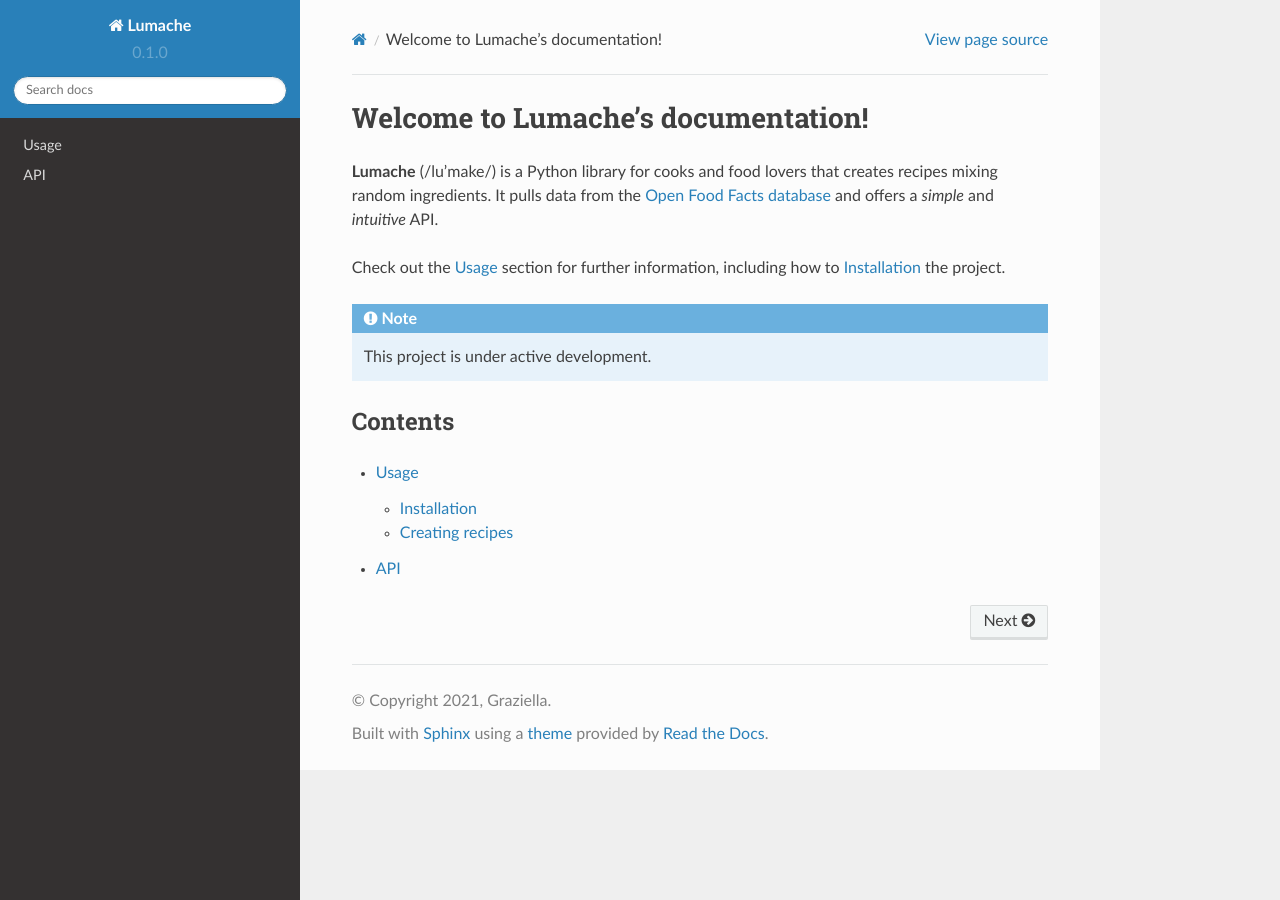
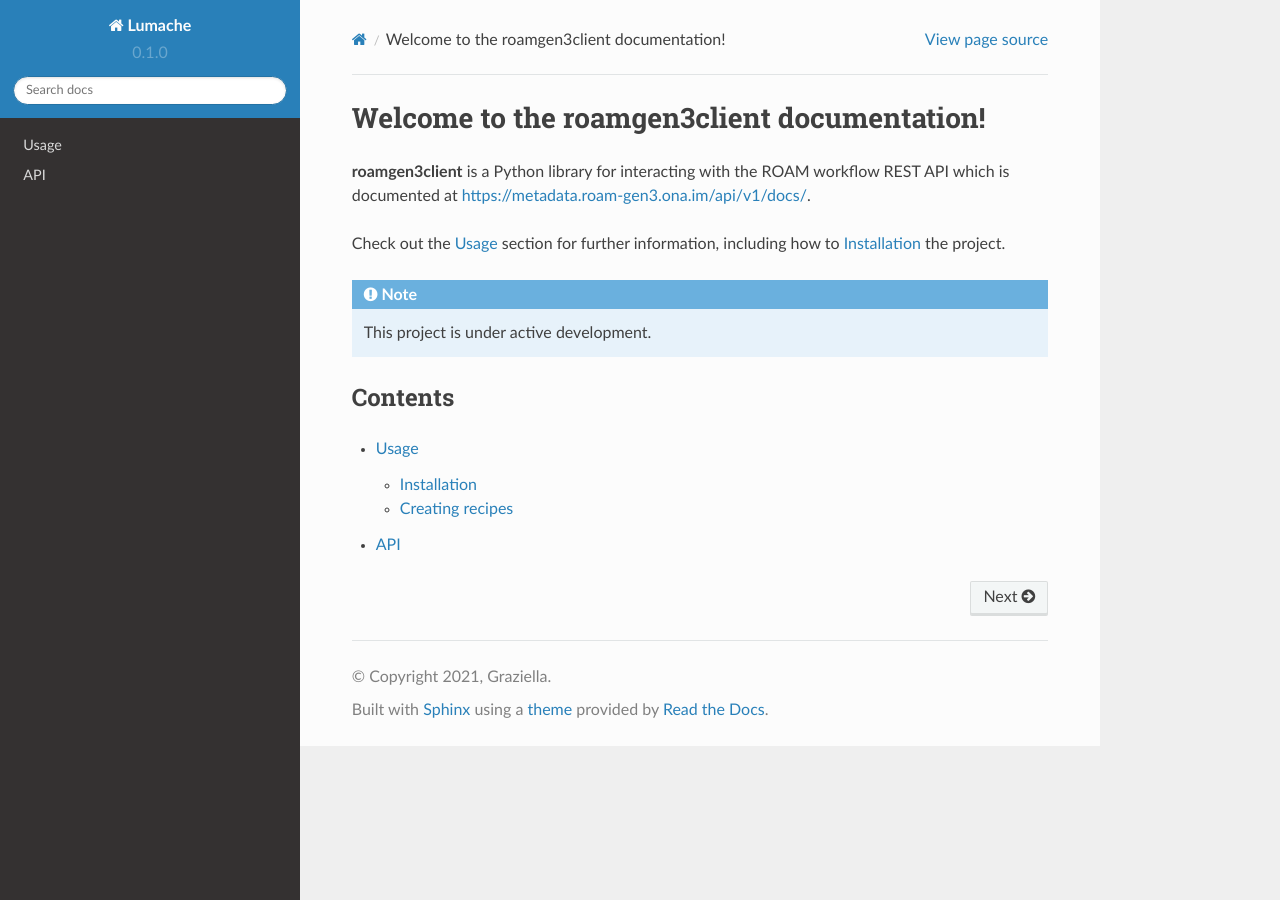
Before and after one commit to sppigot/readthedocs-roamgen3client, a Sphinx documentation site: the page built from docs/source/index.rst, in a window 1280 px wide. Built offline with Sphinx 7.4.7 and the Read the Docs theme 2.0.0, drawn with Linux system fonts in a browser that asks for light colours.

Commit message:
Initial updates

```diff
--- a/docs/source/index.rst
+++ b/docs/source/index.rst
@@ -1,10 +1,7 @@
-Welcome to Lumache's documentation!
-===================================
+Welcome to the roamgen3client documentation!
+============================================
 
-**Lumache** (/lu'make/) is a Python library for cooks and food lovers
-that creates recipes mixing random ingredients.
-It pulls data from the `Open Food Facts database <https://world.openfoodfacts.org/>`_
-and offers a *simple* and *intuitive* API.
+**roamgen3client** is a Python library for interacting with the ROAM workflow REST API which is documented at https://metadata.roam-gen3.ona.im/api/v1/docs/.
 
 Check out the :doc:`usage` section for further information, including
 how to :ref:`installation` the project.
--- a/pyproject.toml
+++ b/pyproject.toml
@@ -3,6 +3,6 @@ requires = ["flit_core >=3.2,<4"]
 build-backend = "flit_core.buildapi"
 
 [project]
-name = "lumache"
-authors = [{name = "Graziella", email = "graziella@lumache"}]
+name = "roamgen3client"
+authors = [{name = "Simon", email = "Simon.Pigot@csiro.au"}]
 dynamic = ["version", "description"]
```
